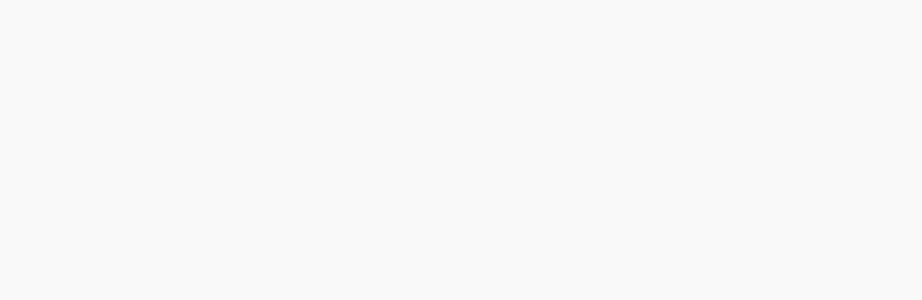
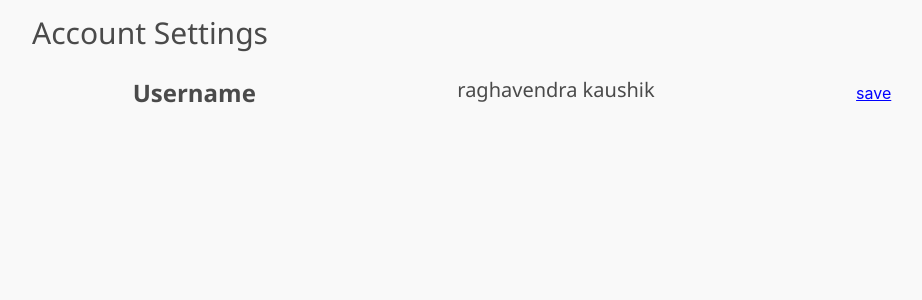
Before and after one commit to rakaar/pwa, a React (Create React App) app in the folder frontend/: page /settings/1 in a window 1280 px wide. Shown: the top 300 px of the page, without its empty margins (128-1050 px from the left). Built offline with nearby package versions, Linux system fonts and the light colour scheme.

Commit message:
Updated README.md

```diff
--- a/frontend/src/App.js
+++ b/frontend/src/App.js
@@ -3,6 +3,7 @@ import { BrowserRouter as Router, Route } from 'react-router-dom';
 import HomePage from './HomePage/HomePage';
 import UserProfile from './UserProfile/UserProfile';
 import Article from './Article/Article';
+import Settings from './UserProfile/Settings';
 import './App.css';
 
 function App() {
@@ -12,6 +13,7 @@ function App() {
         <Route exact path='/' component={HomePage} />
         <Route path='/user/:id' component={UserProfile} />
         <Route path='/article/:id' component={Article} />
+        <Route path='/settings/:id' component={Settings} />
       </div>
     </Router>
   );
--- a/frontend/src/Auth/UserDropdown.js
+++ b/frontend/src/Auth/UserDropdown.js
@@ -10,6 +10,7 @@ export default function UserDropdown() {
 
     window.addEventListener('click', event => {
       if (event.target.tagName !== 'H5') {
+        console.log('removed Dropdown by clikcing out');
         demoId.className = demoId.className.replace(' w3-show', '');
       }
     });
--- /dev/null
+++ b/frontend/src/Styles/Settings.scss
@@ -0,0 +1,11 @@
+.settings-item {
+  display: flex;
+  flex-direction: row;
+  justify-content: space-around;
+}
+
+p {
+  color: blue;
+  text-decoration: underline;
+  cursor: pointer;
+}
--- a/frontend/src/UserProfile/Settings.js
+++ b/frontend/src/UserProfile/Settings.js
@@ -1,5 +1,26 @@
-import React from 'react';
+import React, { useState } from 'react';
+
+import '../Styles/Settings.scss';
+import '../App.css';
 
 export default function Settings() {
-  return <div />;
+  const [editStatus, setEditStatus] = useState(true);
+  return (
+    <div>
+      <h2>Account Settings</h2>
+      <div className='settings-item'>
+        <div className='settings-title'>
+          <h3>
+            <b>Username</b>
+          </h3>
+        </div>
+        <div className='settings-value'>
+          <h4 contentEditable={editStatus}>raghavendra kaushik</h4>
+        </div>
+        <div className='edit-btn' onClick={() => setEditStatus(!editStatus)}>
+          {editStatus ? <p>save</p> : <p>edit</p>}
+        </div>
+      </div>
+    </div>
+  );
 }
```
Also changed, not shown: 1 other file (tests, documents, lock files or other folders).
